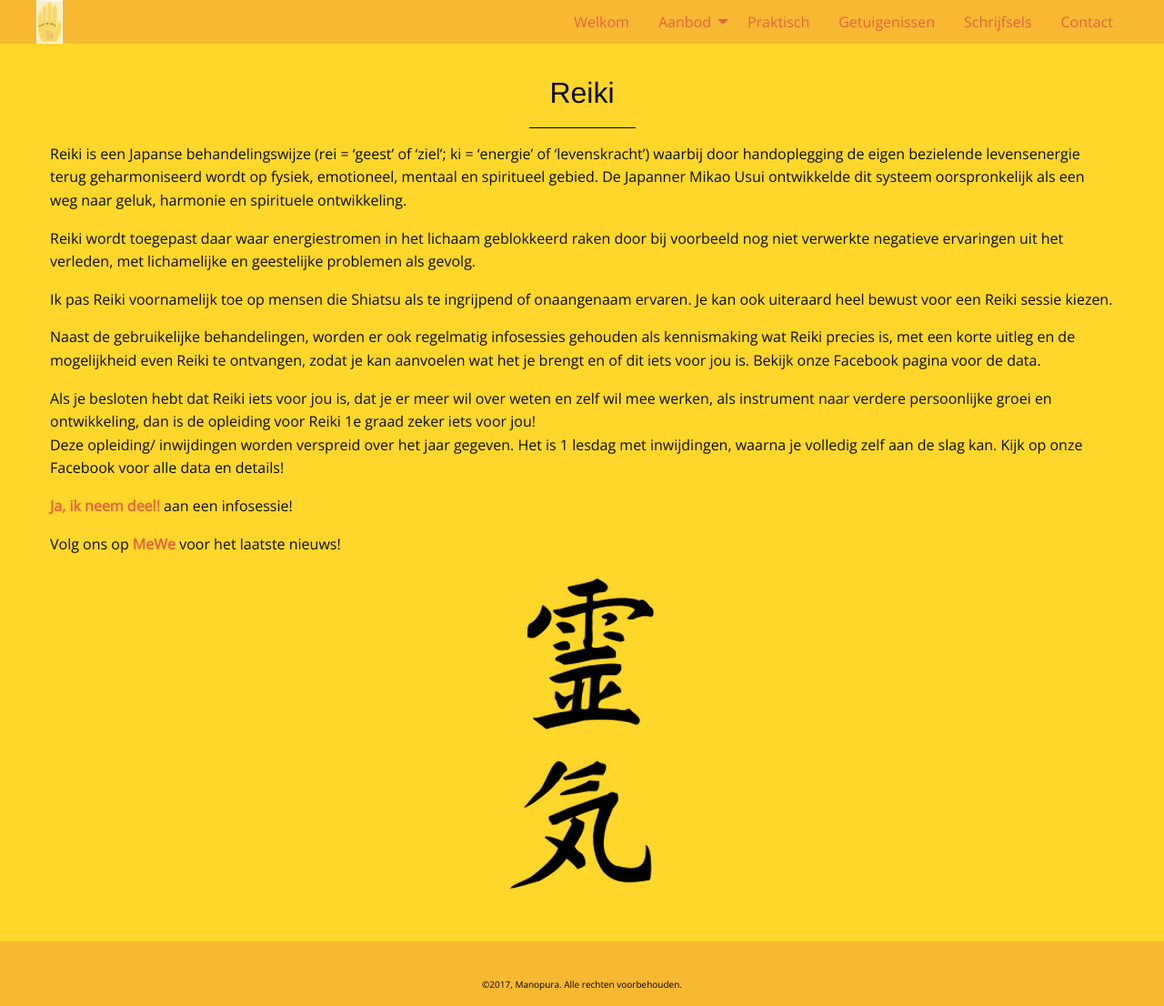
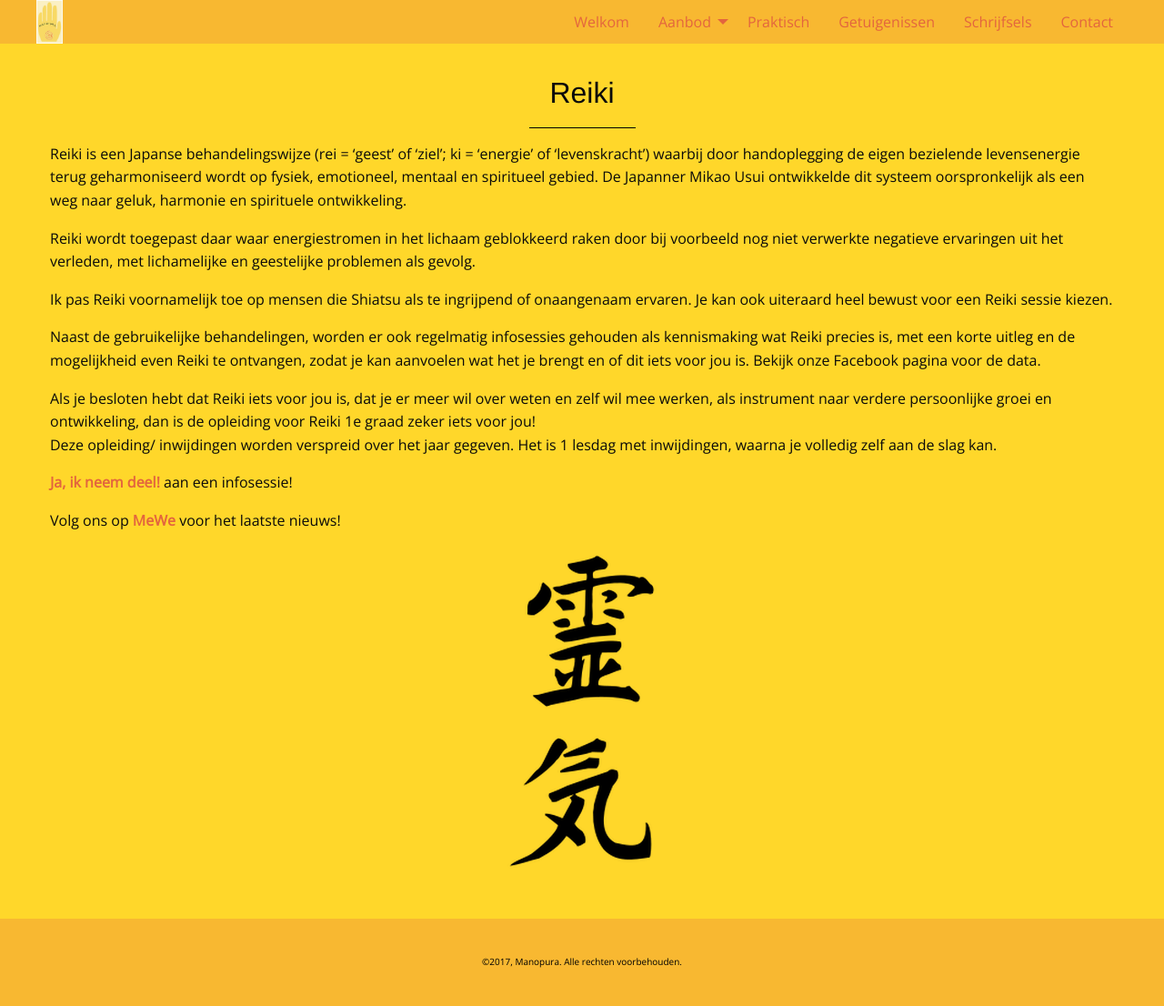
Before and after one commit to manopura/manopura.github.io, a Jekyll site: the page built from reiki.md, in a window 1280 px wide. Shown: the whole page at 91% size. Built offline with Jekyll 4.4.1, drawn with Linux system fonts in a browser that asks for light colours; nearby versions of some CDN libraries; our own code applies the rules of GitHub Pages for plain Markdown files; after the commit the page ends 1081 px from its top, so only the background shows below that.

Commit message:
Update reiki.md

```diff
--- a/reiki.md
+++ b/reiki.md
@@ -15,7 +15,7 @@ Je kan ook uiteraard heel bewust voor een Reiki sessie kiezen.
 Naast de gebruikelijke behandelingen, worden er ook regelmatig infosessies gehouden als kennismaking wat Reiki precies is, met een korte uitleg en de mogelijkheid even Reiki te ontvangen, zodat je kan aanvoelen wat het je brengt en of dit iets voor jou is. Bekijk onze Facebook pagina voor de data.
 
 Als je besloten hebt dat Reiki iets voor jou is, dat je er meer wil over weten en zelf wil mee werken, als instrument naar verdere persoonlijke groei en ontwikkeling, dan is de opleiding voor Reiki 1e graad zeker iets voor jou!
-Deze opleiding/ inwijdingen worden verspreid over het jaar gegeven. Het is 1 lesdag met inwijdingen, waarna je volledig zelf aan de slag kan. Kijk op onze Facebook voor alle data en details!
+Deze opleiding/ inwijdingen worden verspreid over het jaar gegeven. Het is 1 lesdag met inwijdingen, waarna je volledig zelf aan de slag kan.
 
 
 [**Ja, ik neem deel!**](mailto:marian@manopura.be) aan een infosessie!
```
